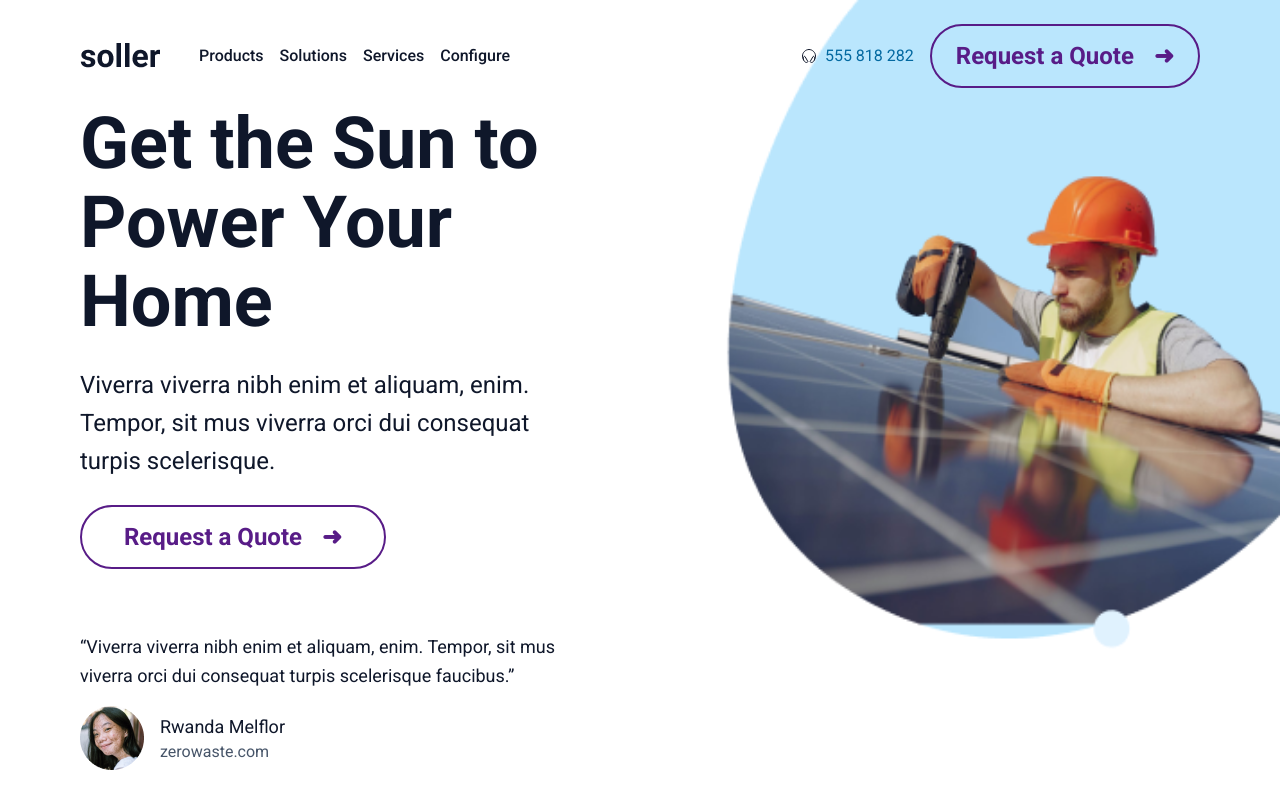
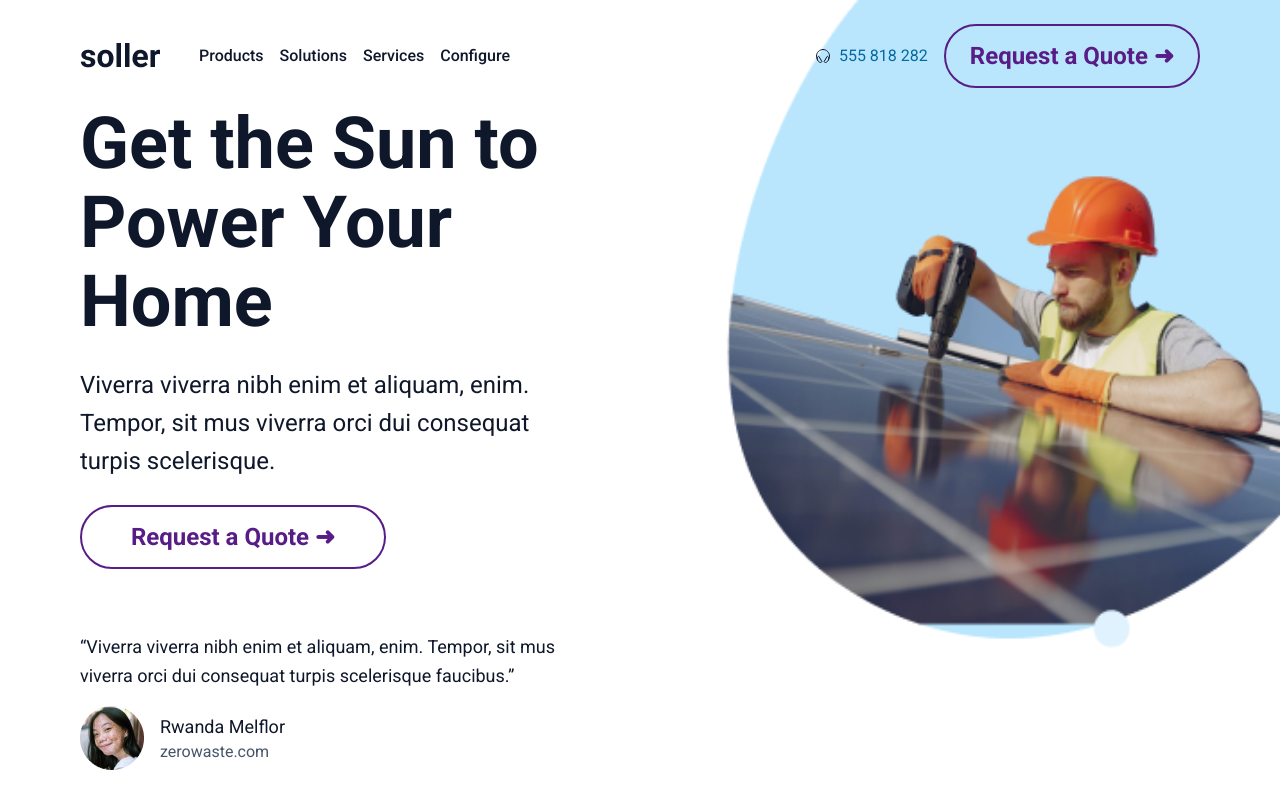
Before and after one commit to jooluisrm/buzzvel-fe, a Next.js app: page / in a window 1280 px wide. Shown: the top 800 px of the page. Built offline with nearby package versions, Linux system fonts and the light colour scheme.

Commit message:
hover no button adicionado

```diff
--- a/src/components/reciclagem/Button.tsx
+++ b/src/components/reciclagem/Button.tsx
@@ -6,15 +6,23 @@ type Props = {
 }
 
 export const Button = ({ color, text }: Props) => {
+
+    const setIsHovered = () => {
+
+    }
+
     return (
         <button
-            style={{ color: `${color}`, borderColor: `${color}` }}
-            className="text-[24px] font-bold border-[2px] rounded-full py-[20px] px-[24px] flex items-center justify-center gap-5 md:max-w-[306px] max-h-[64px]"
+            className={
+                `text-[24px] font-bold border-[2px] rounded-full py-[20px] px-[24px]
+                flex items-center justify-center gap-5 md:max-w-[306px] max-h-[64px]
+                transition-all hover:shadow-2xl
+                ${color === '#581C87' ? `border-[#581C87] text-[#581C87] hover:bg-[#581c87] hover:text-[#FCD34D]` : `border-[#FCD34D] text-[#FCD34D] hover:bg-[#FCD34D] hover:text-[#78350F]`}
+                `
+            }
         >
-            {text}
-            <div style={{color: `${color}`}}>
-                ➜
-            </div>
+            {text} ➜
+
         </button>
     );
 }
```
